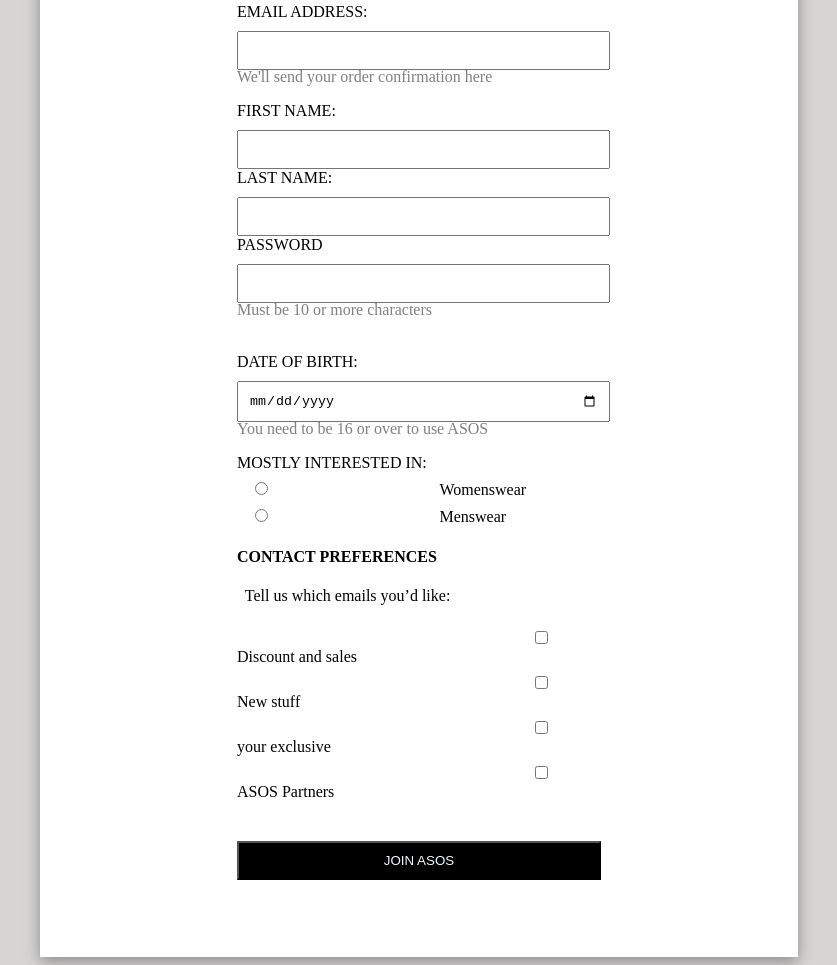
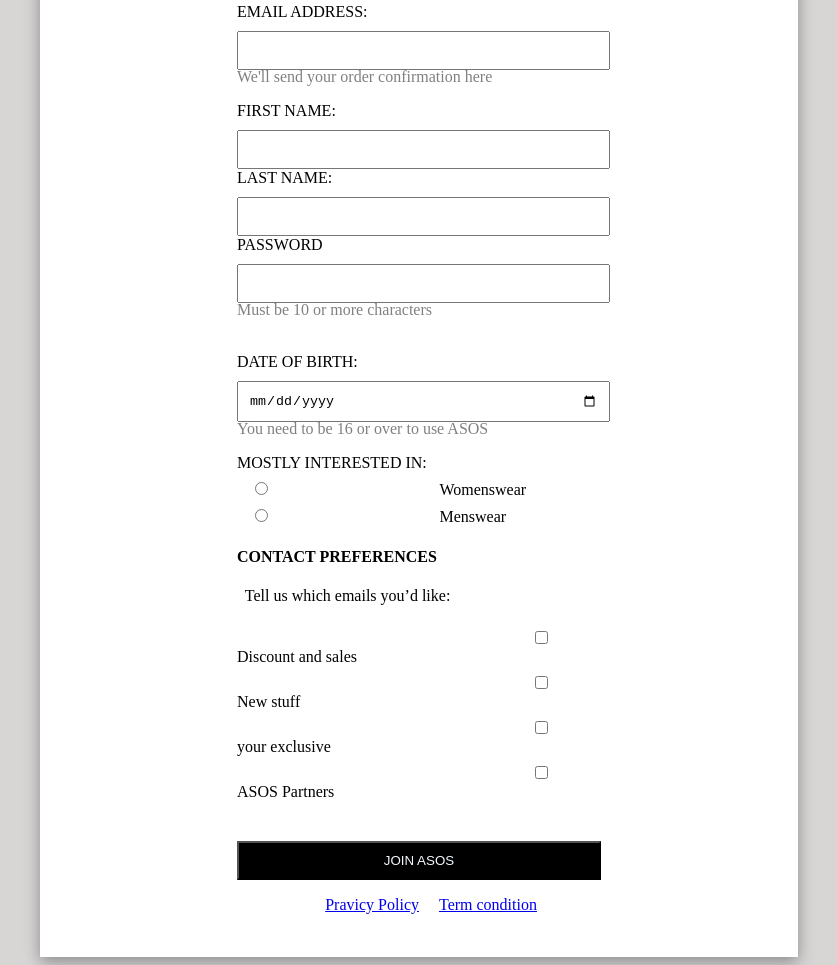
Before and after one commit to deep1524/Clone-Asos-website, a plain HTML site: page signUp.html in a window 1280 px wide. Shown: the part 743-1708 px from the top of the page, without its empty margins (221-1058 px from the left). Drawn offline with Linux system fonts and the light colour scheme.

Commit message:
signUp add

```diff
--- a/signUp.html
+++ b/signUp.html
@@ -4,7 +4,7 @@
     <meta charset="UTF-8" />
     <meta http-equiv="X-UA-Compatible" content="IE=edge" />
     <meta name="viewport" content="width=device-width, initial-scale=1.0" />
-    <title>Document</title>
+    <title>SignUp</title>
     <style>
         body{
             background-color: rgb(216, 213, 213);
@@ -125,6 +125,10 @@
       button:hover{
         cursor: pointer;
       }
+      #term{
+        display: flex;
+        margin-left: 35%;
+      }
     </style>
   </head>
   <body>
@@ -216,6 +220,16 @@
         <button>JOIN ASOS</button>
       </div>
     </div>
+
+    <div id="term">
+      <div>
+        <p > <a href="https://www.asos.com/privacy-policy/" target="_blank">Pravicy Policy</a></p>
+      </div>
+      <div>
+        <p> <a href="https://www.asos.com/terms-and-conditions/" target="_blank">Term condition</a></p>
+      </div>
+
+    </div>
 </div>
   </body>
 </html>
```
